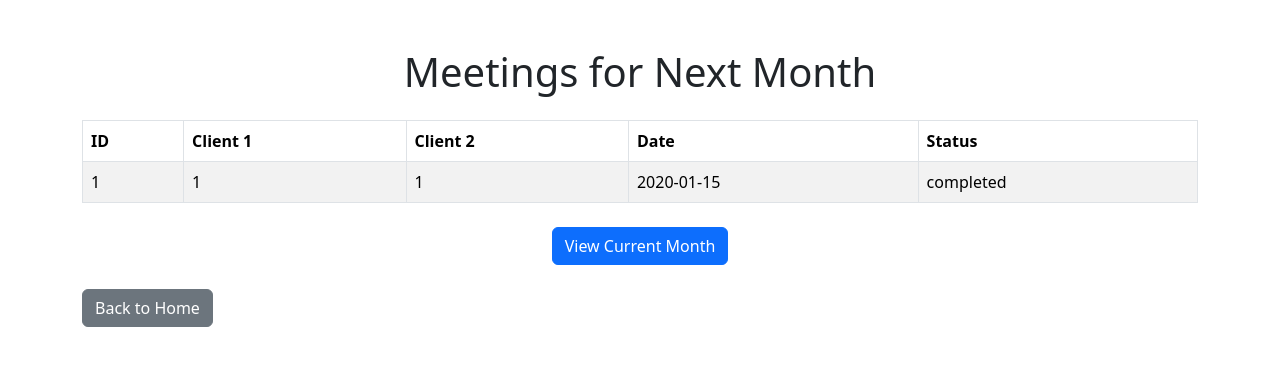
After one commit to K1ra057/DatingAgency, a Flask app: page /meetings_next_month in a window 1280 px wide. The commit adds this page. Shown: the top 366 px of the page. Run offline with Flask 3, Linux system fonts and the light colour scheme; a database or web service that is not in the repository returns one stand-in record (values such as "Sample title").

Commit message:
сделал третьи запрос про встречи на месяц тек и на след

```diff
--- a/app/routes.py
+++ b/app/routes.py
@@ -2,7 +2,7 @@ from flask import Flask, render_template, request, redirect, url_for, flash
 from pymongo import MongoClient
 from bson.objectid import ObjectId
 from app.forms import ClientForm
-from datetime import datetime
+from datetime import datetime ,timedelta
 
 # Ініціалізація Flask-додатка
 app = Flask(__name__)
@@ -317,3 +317,32 @@ def resolved_pairs():
         print(pair)
 
     return render_template("resolved_pairs.html", pairs=pairs)
+from datetime import datetime, timedelta
+
+@app.route("/meetings_current_month", methods=["GET"])
+def meetings_current_month():
+    """Відображення зустрічей на поточний місяць."""
+    today = datetime.now()
+    start_date = today.replace(day=1)
+    end_date = (start_date + timedelta(days=31)).replace(day=1) - timedelta(seconds=1)
+
+    # Отримуємо зустрічі за поточний місяць
+    meetings = list(db.meetings.find({
+        "date": {"$gte": start_date, "$lte": end_date}
+    }))
+
+    return render_template("meetings_month.html", meetings=meetings, month="current")
+
+@app.route("/meetings_next_month", methods=["GET"])
+def meetings_next_month():
+    """Відображення зустрічей на наступний місяць."""
+    today = datetime.now()
+    start_date = (today.replace(day=1) + timedelta(days=31)).replace(day=1)
+    end_date = (start_date + timedelta(days=31)).replace(day=1) - timedelta(seconds=1)
+
+    # Отримуємо зустрічі за наступний місяць
+    meetings = list(db.meetings.find({
+        "date": {"$gte": start_date, "$lte": end_date}
+    }))
+
+    return render_template("meetings_month.html", meetings=meetings, month="next")
--- a/app/templates/index.html
+++ b/app/templates/index.html
@@ -38,8 +38,10 @@
 
         <!--Запити -->
         <div class="text-center mt-4">
-            <a href="/clients_by_quarter" class="btn btn-info">View Clients by Quarter</a>
+            <a href="/clients_by_quarter" class="btn btn-success">View Clients by Quarter</a>
             <a href="/resolved_pairs" class="btn btn-success">View Resolved Pairs</a>
+            <a href="/meetings_current_month" class="btn btn-success">View Meetings by Month</a>
+
 
         </div>
     </div>
--- /dev/null
+++ b/app/templates/meetings_month.html
@@ -0,0 +1,55 @@
+<!DOCTYPE html>
+<html lang="en">
+<head>
+    <link href="https://cdn.jsdelivr.net/npm/bootstrap@5.3.0-alpha1/dist/css/bootstrap.min.css" rel="stylesheet">
+    <meta charset="UTF-8">
+    <meta name="viewport" content="width=device-width, initial-scale=1.0">
+    <title>Meetings</title>
+</head>
+<body>
+    <div class="container mt-5">
+        <h1 class="text-center mb-4">
+            Meetings for {{ "Current Month" if month == "current" else "Next Month" }}
+        </h1>
+
+        {% if meetings %}
+        <table class="table table-striped table-bordered">
+            <thead>
+                <tr>
+                    <th>ID</th>
+                    <th>Client 1</th>
+                    <th>Client 2</th>
+                    <th>Date</th>
+                    <th>Status</th>
+                </tr>
+            </thead>
+            <tbody>
+                {% for meeting in meetings %}
+                <tr>
+                    <td>{{ meeting["_id"] }}</td>
+                    <td>{{ meeting["client1_id"] }}</td>
+                    <td>{{ meeting["client2_id"] }}</td>
+                    <td>{{ meeting["date"].strftime('%Y-%m-%d') }}</td>
+                    <td>{{ meeting["status"] }}</td>
+                </tr>
+                {% endfor %}
+            </tbody>
+        </table>
+        {% else %}
+        <div class="alert alert-warning">No meetings found for the selected month.</div>
+        {% endif %}
+
+        <!-- Кнопки перемикання -->
+        <div class="text-center mt-4">
+            {% if month == "current" %}
+            <a href="/meetings_next_month" class="btn btn-primary">View Next Month</a>
+            {% else %}
+            <a href="/meetings_current_month" class="btn btn-primary">View Current Month</a>
+            {% endif %}
+        </div>
+
+        <a href="/" class="btn btn-secondary mt-4">Back to Home</a>
+    </div>
+    <script src="https://cdn.jsdelivr.net/npm/bootstrap@5.3.0-alpha1/dist/js/bootstrap.bundle.min.js"></script>
+</body>
+</html>
```
